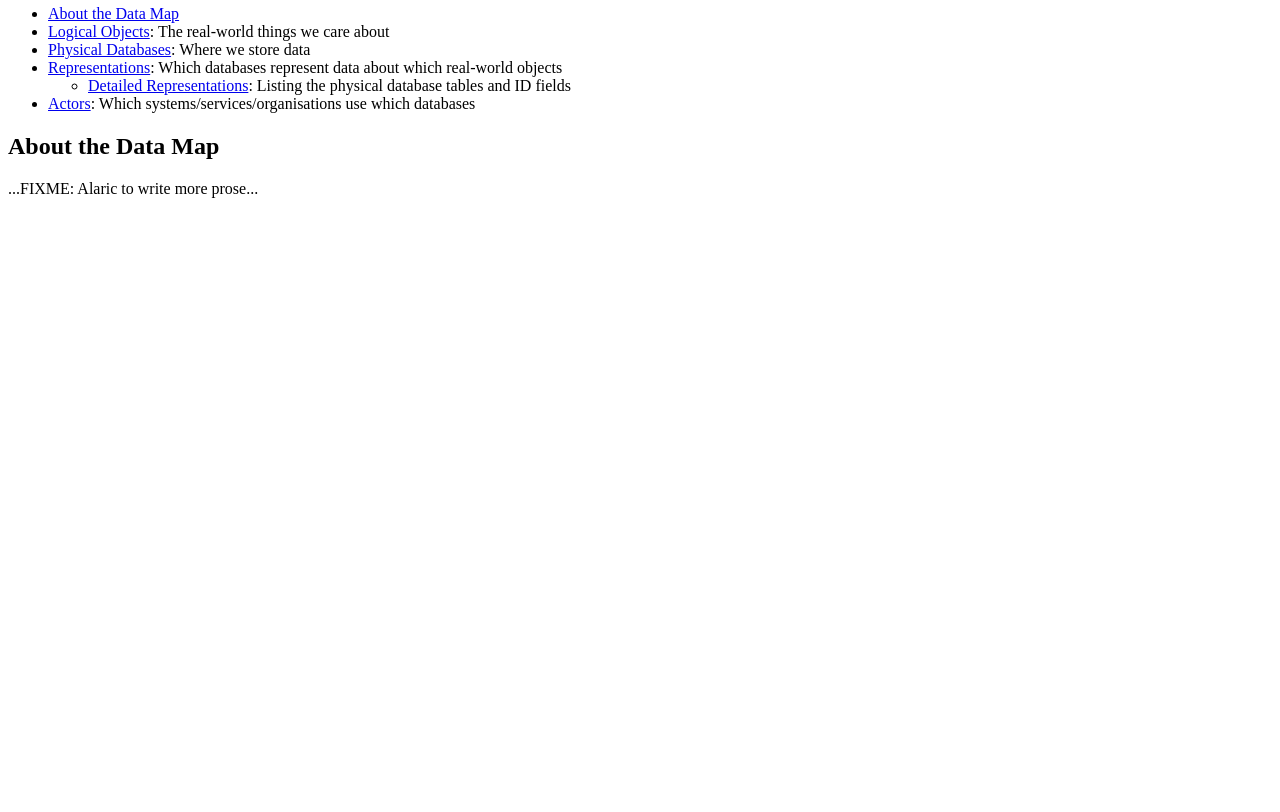
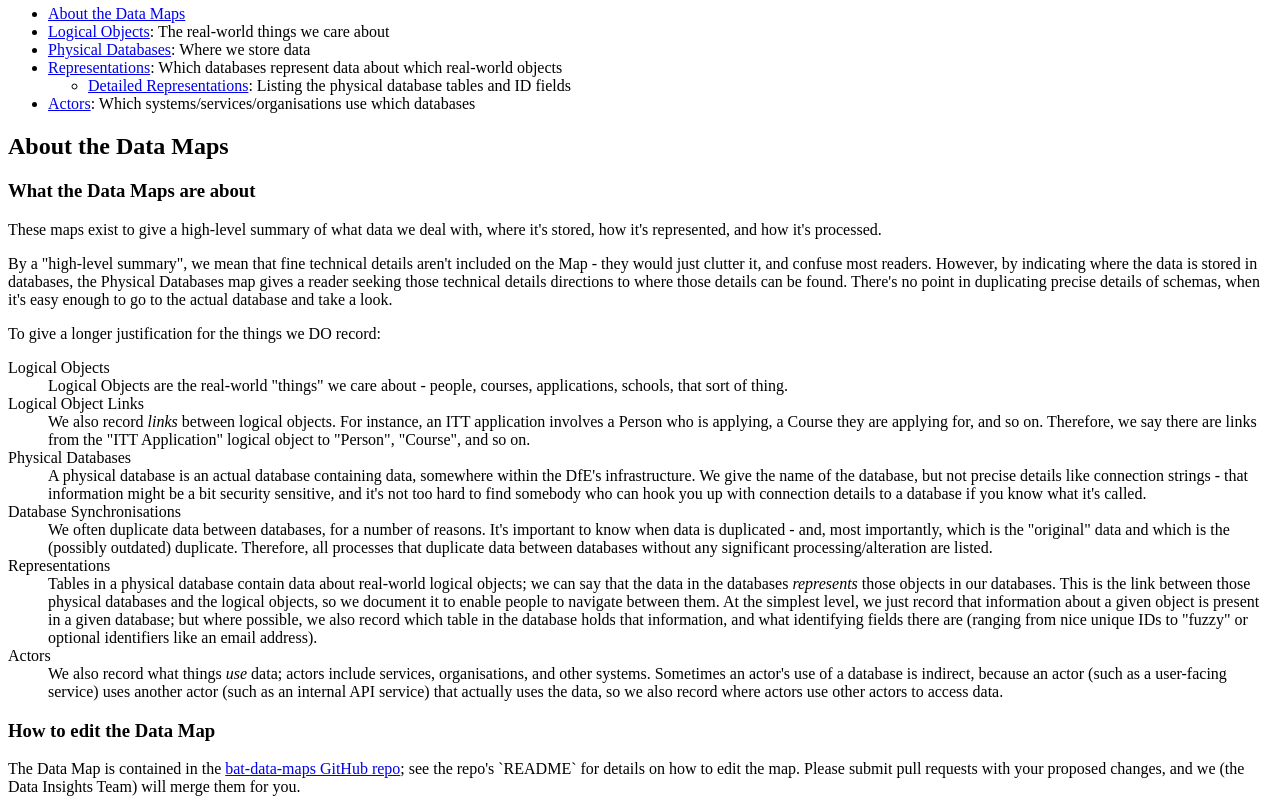
Before and after one commit to DFE-Digital/bat-data-maps, a plain HTML site: page src/index.html in a window 1280 px wide. Shown: the part 108-920 px from the top of the page. Before the commit the page ends 800 px from the top, so only its background shows below. Drawn offline with Linux system fonts and the light colour scheme.

Commit message:
Fixed Makefile, wrote prose in index.html

```diff
--- a/src/index.html
+++ b/src/index.html
@@ -1,15 +1,15 @@
 <html>
   <head>
-    <title>DfE BAT Data Map</title>
+    <title>DfE BAT Data Maps</title>
   </head>
   <body>
     <header>
-      <h1>DfE BAT Data Map</h1>
+      <h1>DfE BAT Data Maps</h1>
     </header>
     <nav>
       <h2>Table of Contents</h2>
       <ul>
-        <li><a href="#about">About the Data Map</a></li>
+        <li><a href="#about">About the Data Maps</a></li>
         <li><a href="logical.svg">Logical Objects</a>: The real-world things we care about</li>
         <li><a href="physical.svg">Physical Databases</a>: Where we store data</li>
         <li><a href="representations.svg">Representations</a>: Which databases represent data about which real-world objects
@@ -23,8 +23,39 @@
 
 
     <main>
-      <h2 id="about">About the Data Map</h2>
-      ...FIXME: Alaric to write more prose...
+      <h2 id="about">About the Data Maps</h2>
+
+      <h3>What the Data Maps are about</h3>
+
+      <p>These maps exist to give a high-level summary of what data we deal with, where it's stored, how it's represented, and how it's processed.</p>
+
+      <p>By a "high-level summary", we mean that fine technical details aren't included on the Map - they would just clutter it, and confuse most readers. However, by indicating where the data is stored in databases, the Physical Databases map gives a reader seeking those technical details directions to where those details can be found. There's no point in duplicating precise details of schemas, when it's easy enough to go to the actual database and take a look.</p>
+
+      <p>To give a longer justification for the things we DO record:</p>
+
+      <dl>
+        <dt>Logical Objects</dt>
+        <dd>Logical Objects are the real-world "things" we care about - people, courses, applications, schools, that sort of thing.</dd>
+
+        <dt>Logical Object Links</dt>
+        <dd>We also record <em>links</em> between logical objects. For instance, an ITT application involves a Person who is applying, a Course they are applying for, and so on. Therefore, we say there are links from the "ITT Application" logical object to "Person", "Course", and so on.</dd>
+
+        <dt>Physical Databases</dt>
+        <dd>A physical database is an actual database containing data, somewhere within the DfE's infrastructure. We give the name of the database, but not precise details like connection strings - that information might be a bit security sensitive, and it's not too hard to find somebody who can hook you up with connection details to a database if you know what it's called.</dd>
+
+        <dt>Database Synchronisations</dt>
+        <dd>We often duplicate data between databases, for a number of reasons. It's important to know when data is duplicated - and, most importantly, which is the "original" data and which is the (possibly outdated) duplicate. Therefore, all processes that duplicate data between databases without any significant processing/alteration are listed.</dd>
+
+        <dt>Representations</dt>
+        <dd>Tables in a physical database contain data about real-world logical objects; we can say that the data in the databases <em>represents</em> those objects in our databases. This is the link between those physical databases and the logical objects, so we document it to enable people to navigate between them. At the simplest level, we just record that information about a given object is present in a given database; but where possible, we also record which table in the database holds that information, and what identifying fields there are (ranging from nice unique IDs to "fuzzy" or optional identifiers like an email address).</dd>
+
+        <dt>Actors</dt>
+        <dd>We also record what things <em>use</em> data; actors include services, organisations, and other systems. Sometimes an actor's use of a database is indirect, because an actor (such as a user-facing service) uses another actor (such as an internal API service) that actually uses the data, so we also record where actors use other actors to access data.</dd>
+      </dl>
+
+      <h3>How to edit the Data Map</h3>
+
+      <p>The Data Map is contained in the <a href="https://github.com/DFE-Digital/bat-data-maps">bat-data-maps GitHub repo</a>; see the repo's `README` for details on how to edit the map. Please submit pull requests with your proposed changes, and we (the Data Insights Team) will merge them for you.</p>
     </main>
   </body>
 </html>
```
Also changed, not shown: 1 other file.
